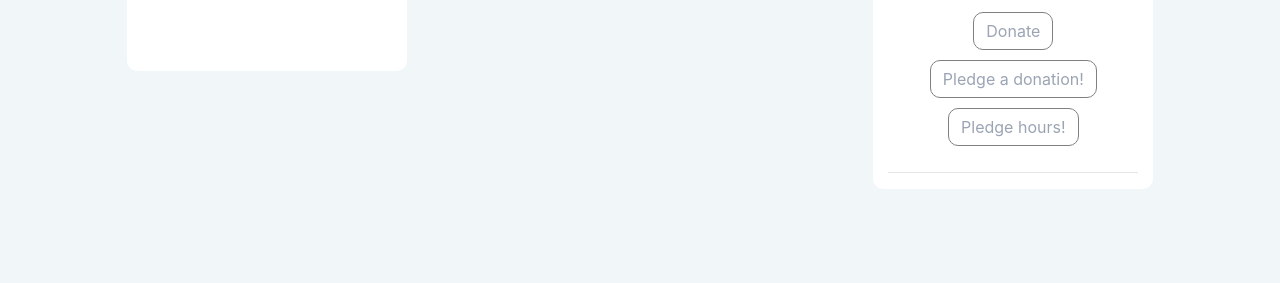
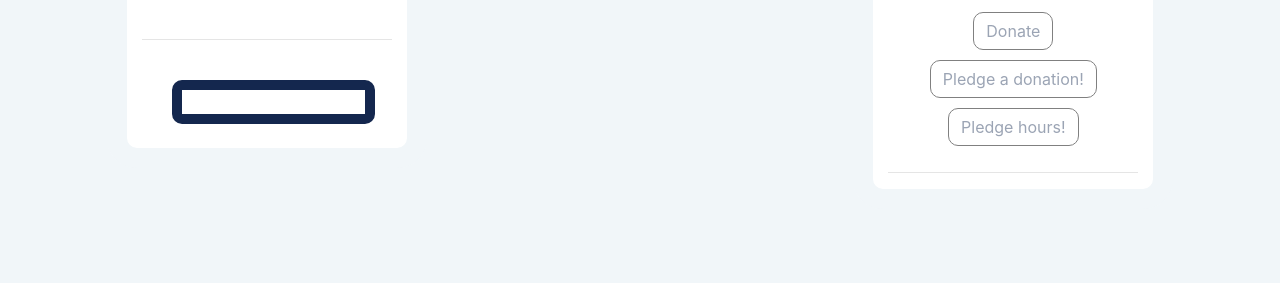
Before and after one commit to sleepy/tinyfunds, a Django app: template tinyfunds/templates/tinyfunds/event.html in a window 1280 px wide. Shown: the part 517-800 px from the top of the page. Run offline with Django 3.2, Linux system fonts and the light colour scheme; the template is opened without the code that fills it, so the values that code supplies are empty; the visitor is signed in with stand-in values (Sample User, id 1); some libraries are stand-ins or nearby versions.

Commit message:
Front end mods

```diff
--- a/tinyfunds/static/tinyfunds/event_style.css
+++ b/tinyfunds/static/tinyfunds/event_style.css
@@ -4,7 +4,8 @@
     width: 100%;
     height: 100%;
     object-fit: cover;
-    padding-top: 15px;
+    margin-top: 15px;
+    border-radius:20px;
   }
 
 #map {
@@ -44,8 +45,22 @@
 .col-sm-8 {
     background-color: #ffffff;
     width: 100%;
+    color: #C20114;
+    text-align: center !important;
+}
+.col-sm-10 {
+    background-color: #ffffff;
+    width: 100%;
+    color: #C20114;
+    text-align: center !important;
+}
+
+.calendar {
+    background-color: #ffffff;
+    width: 100%;
+    color: #C20114;
+    text-align: center !important;
     border-width:10px;
-    height: 200px;
     border-top-style: solid;
     border-right-style: solid;
     border-left-style: solid;
@@ -53,10 +68,7 @@
     border-radius: 10px;
     border-color: #14274e !important;
     border-color: #f1f6f9;
-    color: #C20114;
-    text-align: center !important;
 }
-
 .calendarDay {
     font-size: 80px;
     font-weight: 500;
@@ -74,6 +86,7 @@
 .row.inline {
     text-align: center !important;
     display: grid;
+    margin: 0;
 }
 .row.inline.shaded {
     padding-top: 0px;
--- a/tinyfunds/templates/tinyfunds/event.html
+++ b/tinyfunds/templates/tinyfunds/event.html
@@ -61,6 +61,7 @@
       </script>
       <div id="map"></div>
       <br>
+      <hr>
       <br>
       <div class="row">
         <div class="col-sm-1"></div>
@@ -110,7 +111,7 @@
             </div>
         <div class="col-sm-1"></div>
       </div>
-
+      <br>
     </div>
     <div class="col-sm-4" style="height: fit-content">
       <div class="pfpic"><img src="{{ event.pic }}"></div>
```
